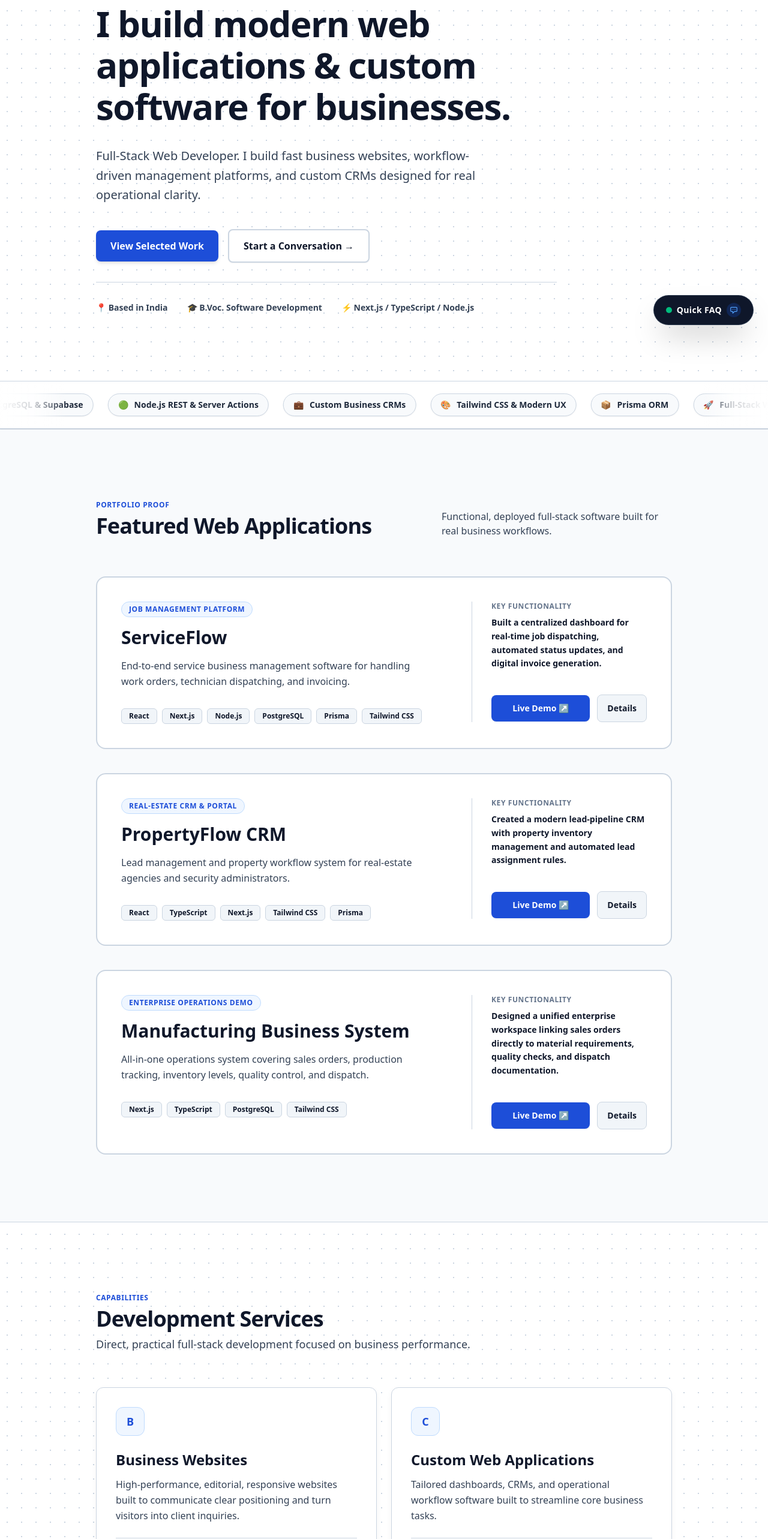
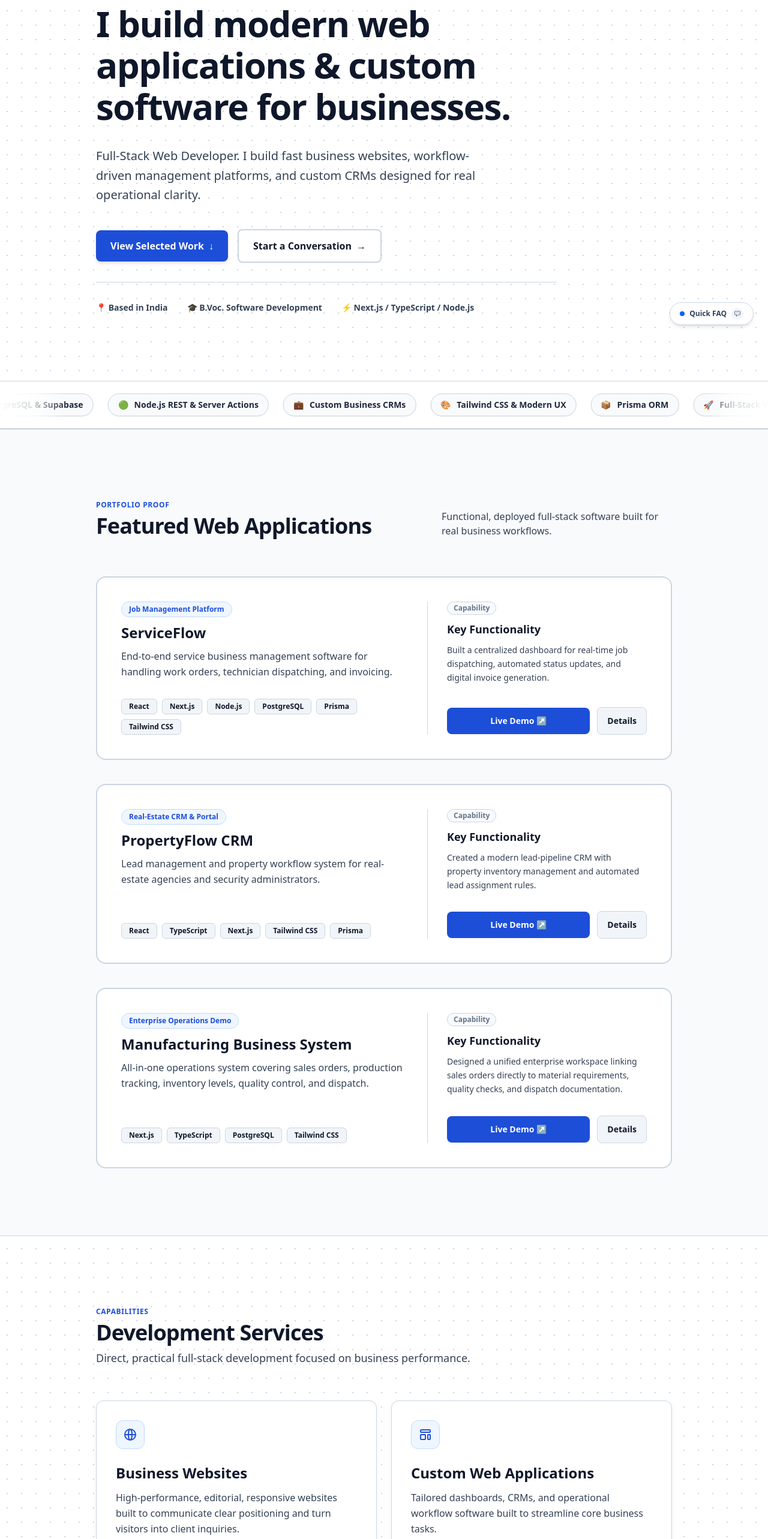
Before and after one commit to mituu6067653/portfolio, a Next.js app: page / in a window 1280 px wide. Shown: the part 234-2800 px from the top of the page at 60% size. Built offline with nearby package versions, Linux system fonts and the light colour scheme.

Commit message:
feat: add core portfolio UI components including Hero, Navbar, FeaturedWork, FAQChatbot, and Sections

```diff
--- a/src/components/FAQChatbot.tsx
+++ b/src/components/FAQChatbot.tsx
@@ -274,25 +274,25 @@ export default function FAQChatbot() {
       <div className="fixed bottom-4 right-4 sm:bottom-6 sm:right-6 z-40">
         <button
           onClick={() => setIsOpen(!isOpen)}
-          className={`flex items-center gap-2 px-3.5 py-2.5 sm:px-5 sm:py-3 bg-[#0F172A] hover:bg-[#162033] text-white border border-slate-700/80 hover:border-blue-500/60 rounded-full shadow-2xl transition-all duration-200 hover:scale-105 active:scale-95 group ${
+          className={`flex items-center gap-2 px-3.5 py-2 sm:px-4 sm:py-2 bg-white/95 hover:bg-white text-slate-700 hover:text-slate-900 border border-[#CBD5E1] hover:border-[#94A3B8] rounded-full shadow-md transition-all duration-200 hover:shadow-lg active:scale-95 group font-sans ${
             isOpen ? "hidden sm:flex" : "flex"
           }`}
-          aria-label="Toggle FAQ Assistant"
+          aria-label={isOpen ? "Close FAQ Assistant" : "Open Quick FAQ Assistant"}
         >
-          <span className="relative flex h-2 sm:h-2.5 w-2 sm:w-2.5">
-            <span className="animate-ping absolute inline-flex h-full w-full rounded-full bg-emerald-400 opacity-75"></span>
-            <span className="relative inline-flex rounded-full h-2 sm:h-2.5 w-2 sm:w-2.5 bg-emerald-500"></span>
+          <span className="relative flex h-2 w-2">
+            <span className="animate-ping absolute inline-flex h-full w-full rounded-full bg-blue-400 opacity-75"></span>
+            <span className="relative inline-flex rounded-full h-2 w-2 bg-blue-600"></span>
           </span>
-          <span className="text-xs sm:text-sm font-semibold tracking-wide">
-            {isOpen ? "Close Assistant" : "Quick FAQ"}
+          <span className="text-xs font-semibold tracking-normal text-slate-700 group-hover:text-slate-900">
+            {isOpen ? "Close FAQ" : "Quick FAQ"}
           </span>
-          <div className="w-5 h-5 sm:w-6 sm:h-6 rounded-full bg-blue-600/20 group-hover:bg-blue-600 text-blue-400 group-hover:text-white flex items-center justify-center transition-colors">
+          <div className="w-5 h-5 rounded-full bg-slate-100 group-hover:bg-blue-50 text-slate-500 group-hover:text-blue-600 flex items-center justify-center transition-colors">
             {isOpen ? (
-              <svg className="w-3.5 h-3.5" fill="none" viewBox="0 0 24 24" stroke="currentColor">
-                <path strokeLinecap="round" strokeLinejoin="round" strokeWidth={2.5} d="M6 18L18 6M6 6l12 12" />
+              <svg className="w-3 h-3" fill="none" viewBox="0 0 24 24" stroke="currentColor">
+                <path strokeLinecap="round" strokeLinejoin="round" strokeWidth={2} d="M6 18L18 6M6 6l12 12" />
               </svg>
             ) : (
-              <svg className="w-3.5 h-3.5" fill="none" viewBox="0 0 24 24" stroke="currentColor">
+              <svg className="w-3 h-3" fill="none" viewBox="0 0 24 24" stroke="currentColor">
                 <path strokeLinecap="round" strokeLinejoin="round" strokeWidth={2} d="M8 10h.01M12 10h.01M16 10h.01M9 16H5a2 2 0 01-2-2V6a2 2 0 012-2h14a2 2 0 012 2v8a2 2 0 01-2 2h-5l-5 5v-5z" />
               </svg>
             )}
--- a/src/components/FeaturedWork.tsx
+++ b/src/components/FeaturedWork.tsx
@@ -34,7 +34,7 @@ function SpotlightCard({ project }: { project: ProjectItem }) {
         setIsHovered(false);
         setMousePosition({ x: -1000, y: -1000 });
       }}
-      className="relative overflow-hidden rounded-2xl border-2 border-[#CBD5E1] bg-white p-5 sm:p-8 lg:p-10 flex flex-col lg:flex-row gap-6 sm:gap-8 items-start justify-between transition-all duration-300 hover:border-[#2563EB] hover:shadow-xl group"
+      className="relative overflow-hidden rounded-2xl border-2 border-[#CBD5E1] bg-white p-5 sm:p-8 lg:p-10 transition-all duration-300 hover:border-[#2563EB] hover:shadow-xl group"
     >
       {/* Spotlight Radial Beam following cursor */}
       <div
@@ -59,24 +59,28 @@ function SpotlightCard({ project }: { project: ProjectItem }) {
         }}
       />
 
-      <div className="space-y-3 sm:space-y-4 lg:w-7/12 relative z-10 w-full">
-        <div className="flex items-center gap-3">
-          <span className="text-xs font-bold uppercase tracking-wider text-[#1D4ED8] bg-[#EFF6FF] border border-[#BFDBFE] px-3 py-1 rounded-full">
+      <div className="relative z-10 w-full grid grid-cols-1 lg:grid-cols-12 gap-6 lg:gap-0 items-stretch">
+        {/* Left Column: Project Overview */}
+        <div className="lg:col-span-7 flex flex-col justify-between space-y-4 lg:pr-8 lg:border-r lg:border-[#CBD5E1]">
+          <div className="space-y-2.5">
+            <div className="flex items-center gap-2">
+              <span className="text-xs font-semibold text-[#1D4ED8] bg-[#EFF6FF] border border-[#BFDBFE] px-3 py-1 rounded-full">
                 {project.category}
               </span>
             </div>
-        <h3 className="text-xl sm:text-3xl font-extrabold text-[#0F172A] group-hover:text-[#1D4ED8] transition-colors">
+            <h3 className="text-xl sm:text-2xl font-extrabold text-[#0F172A] group-hover:text-[#1D4ED8] transition-colors">
               {project.name}
             </h3>
             <p className="text-sm sm:text-base text-[#334155] leading-relaxed font-normal">
               {project.description}
             </p>
+          </div>
 
           <div className="pt-2 sm:pt-4 flex flex-wrap gap-1.5 sm:gap-2">
             {project.technologies.map((tech) => (
               <span
                 key={tech}
-              className="px-2.5 sm:px-3 py-1 text-[11px] sm:text-xs font-bold text-[#0F172A] bg-[#F1F5F9] border border-[#CBD5E1] rounded-md transition-colors group-hover:bg-[#EFF6FF] group-hover:border-[#BFDBFE]"
+                className="px-2.5 sm:px-3 py-1 text-[11px] sm:text-xs font-semibold text-[#0F172A] bg-[#F1F5F9] border border-[#CBD5E1] rounded-md transition-colors group-hover:bg-[#EFF6FF] group-hover:border-[#BFDBFE]"
               >
                 {tech}
               </span>
@@ -84,12 +88,18 @@ function SpotlightCard({ project }: { project: ProjectItem }) {
           </div>
         </div>
 
-      <div className="w-full lg:w-4/12 flex flex-col justify-between h-full pt-4 lg:pt-0 lg:border-l lg:border-[#CBD5E1] lg:pl-8 space-y-4 sm:space-y-6 relative z-10 border-t lg:border-t-0 border-[#E2E8F0]">
-        <div>
-          <h4 className="text-xs font-bold uppercase tracking-wider text-[#64748B] mb-1.5 sm:mb-2">
+        {/* Right Column: Functionality & Actions */}
+        <div className="lg:col-span-5 flex flex-col justify-between space-y-4 pt-4 lg:pt-0 lg:pl-8 border-t lg:border-t-0 border-[#E2E8F0]">
+          <div className="space-y-2.5">
+            <div className="flex items-center gap-2">
+              <span className="text-xs font-semibold text-[#64748B] bg-[#F8FAFC] border border-[#CBD5E1] px-2.5 py-0.5 rounded-full">
+                Capability
+              </span>
+            </div>
+            <h4 className="text-base sm:text-lg font-bold text-[#0F172A]">
               Key Functionality
             </h4>
-          <p className="text-xs sm:text-sm text-[#0F172A] font-semibold leading-relaxed">
+            <p className="text-xs sm:text-sm text-[#334155] font-medium leading-relaxed">
               {project.solution}
             </p>
           </div>
@@ -109,6 +119,7 @@ function SpotlightCard({ project }: { project: ProjectItem }) {
             >
               Details
             </Link>
+          </div>
         </div>
       </div>
     </div>
--- a/src/components/Hero.tsx
+++ b/src/components/Hero.tsx
@@ -20,15 +20,17 @@ export default function Hero() {
         <div className="pt-2 flex flex-col sm:flex-row items-stretch sm:items-center gap-3 sm:gap-4">
           <Link
             href="#work"
-            className="inline-flex items-center justify-center px-6 py-3.5 text-base font-bold text-white bg-[#1D4ED8] hover:bg-[#1E40AF] rounded-lg shadow-md transition-all text-center"
+            className="inline-flex items-center justify-center gap-2 px-6 py-3.5 text-base font-bold text-white bg-[#1D4ED8] hover:bg-[#1E40AF] rounded-lg shadow-md transition-all text-center"
           >
-            View Selected Work
+            <span>View Selected Work</span>
+            <span aria-hidden="true">↓</span>
           </Link>
           <Link
             href="#contact"
-            className="inline-flex items-center justify-center px-6 py-3.5 text-base font-bold text-[#0F172A] bg-white hover:bg-[#F8FAFC] border-2 border-[#CBD5E1] rounded-lg transition-all text-center shadow-xs"
+            className="inline-flex items-center justify-center gap-2 px-6 py-3.5 text-base font-bold text-[#0F172A] bg-white hover:bg-[#F8FAFC] border-2 border-[#CBD5E1] rounded-lg transition-all text-center shadow-xs"
           >
-            Start a Conversation →
+            <span>Start a Conversation</span>
+            <span aria-hidden="true">→</span>
           </Link>
         </div>
 
--- a/src/components/Navbar.tsx
+++ b/src/components/Navbar.tsx
@@ -36,7 +36,7 @@ export default function Navbar() {
         <div className="hidden md:flex items-center">
           <Link
             href="#contact"
-            className="inline-flex items-center justify-center px-5 py-2 text-sm font-bold text-white bg-[#1D4ED8] hover:bg-[#1E40AF] rounded-lg transition-colors shadow-xs"
+            className="inline-flex items-center justify-center px-4 py-2 text-sm font-semibold text-[#1D4ED8] hover:text-[#1E40AF] bg-[#EFF6FF] hover:bg-[#DBEAFE] border border-[#BFDBFE] rounded-lg transition-colors"
           >
             Start a Project
           </Link>
--- a/src/components/Sections.tsx
+++ b/src/components/Sections.tsx
@@ -1,4 +1,28 @@
 import { SERVICES, PROCESS_STEPS, TECH_STACK } from "@/data/portfolio";
+
+const SERVICE_ICONS: Record<string, React.ReactNode> = {
+  "business-websites": (
+    <svg className="w-6 h-6 text-[#1D4ED8]" fill="none" viewBox="0 0 24 24" stroke="currentColor">
+      <path strokeLinecap="round" strokeLinejoin="round" strokeWidth={2} d="M21 12a9 9 0 01-9 9m9-9a9 9 0 00-9-9m9 9H3m9 9a9 9 0 01-9-9m9 9c1.657 0 3-4.03 3-9s-1.343-9-3-9m0 18c-1.657 0-3-4.03-3-9s1.343-9 3-9m-9 9a9 9 0 019-9" />
+    </svg>
+  ),
+  "custom-web-apps": (
+    <svg className="w-6 h-6 text-[#1D4ED8]" fill="none" viewBox="0 0 24 24" stroke="currentColor">
+      <path strokeLinecap="round" strokeLinejoin="round" strokeWidth={2} d="M4 5a1 1 0 011-1h14a1 1 0 011 1v2a1 1 0 01-1 1H5a1 1 0 01-1-1V5zM4 13a1 1 0 011-1h6a1 1 0 011 1v6a1 1 0 01-1 1H5a1 1 0 01-1-1v-6zM16 13a1 1 0 011-1h2a1 1 0 011 1v6a1 1 0 01-1 1h-2a1 1 0 01-1-1v-6z" />
+    </svg>
+  ),
+  "website-redesign": (
+    <svg className="w-6 h-6 text-[#1D4ED8]" fill="none" viewBox="0 0 24 24" stroke="currentColor">
+      <path strokeLinecap="round" strokeLinejoin="round" strokeWidth={2} d="M7 21a4 4 0 01-4-4V5a2 2 0 012-2h4a2 2 0 012 2v12a4 4 0 01-4 4zm0 0h12a2 2 0 002-2v-4a2 2 0 00-2-2h-2.343M11 7.343l1.657-1.657a2 2 0 012.828 0l2.829 2.829a2 2 0 010 2.828l-8.486 8.485M7 17h.01" />
+    </svg>
+  ),
+  "bug-fixes-improvements": (
+    <svg className="w-6 h-6 text-[#1D4ED8]" fill="none" viewBox="0 0 24 24" stroke="currentColor">
+      <path strokeLinecap="round" strokeLinejoin="round" strokeWidth={2} d="M10.325 4.317c.426-1.756 2.924-1.756 3.35 0a1.724 1.724 0 002.573 1.066c1.543-.94 3.31.826 2.37 2.37a1.724 1.724 0 001.065 2.572c1.756.426 1.756 2.924 0 3.35a1.724 1.724 0 00-1.066 2.573c.94 1.543-.826 3.31-2.37 2.37a1.724 1.724 0 00-2.572 1.065c-.426 1.756-2.924 1.756-3.35 0a1.724 1.724 0 00-2.573-1.066c-1.543.94-3.31-.826-2.37-2.37a1.724 1.724 0 00-1.065-2.572c-1.756-.426-1.756-2.924 0-3.35a1.724 1.724 0 001.066-2.573c-.94-1.543.826-3.31 2.37-2.37.996.608 2.296.07 2.572-1.065z" />
+      <path strokeLinecap="round" strokeLinejoin="round" strokeWidth={2} d="M15 12a3 3 0 11-6 0 3 3 0 016 0z" />
+    </svg>
+  ),
+};
 
 export function Services() {
   return (
@@ -21,12 +45,18 @@ export function Services() {
             key={service.id}
             className="high-contrast-card rounded-xl p-5 sm:p-8 bg-white flex flex-col justify-between"
           >
-            <div>
-              <div className="w-10 h-10 sm:w-12 sm:h-12 rounded-xl bg-[#EFF6FF] border border-[#BFDBFE] text-[#1D4ED8] flex items-center justify-center font-bold text-base sm:text-lg mb-4 sm:mb-6">
-                {service.title.charAt(0)}
+            <div className="flex-grow flex flex-col">
+              <div className="w-11 h-11 sm:w-12 sm:h-12 rounded-xl bg-[#EFF6FF] border border-[#BFDBFE] flex items-center justify-center mb-4 sm:mb-6 shrink-0">
+                {SERVICE_ICONS[service.id] || (
+                  <span className="text-[#1D4ED8] font-bold text-lg">⚡</span>
+                )}
               </div>
-              <h3 className="text-xl sm:text-2xl font-bold text-[#0F172A] mb-2 sm:mb-3">{service.title}</h3>
-              <p className="text-sm sm:text-base text-[#334155] leading-relaxed mb-4 sm:mb-6 font-normal">{service.description}</p>
+              <div className="min-h-[6.5rem] sm:min-h-[8.5rem] flex flex-col justify-start">
+                <h3 className="text-xl sm:text-2xl font-bold text-[#0F172A] mb-2 sm:mb-3">{service.title}</h3>
+                <p className="text-sm sm:text-base text-[#334155] leading-relaxed font-normal">
+                  {service.description}
+                </p>
+              </div>
             </div>
 
             <div className="pt-4 sm:pt-6 border-t border-[#CBD5E1]">
@@ -103,28 +133,34 @@ export function AboutAndTech() {
             My primary goal is to deliver clean, functional code that solves operational problems—from scheduling platforms to real-estate CRMs.
           </p>
 
-          <div className="p-4 sm:p-6 bg-[#EFF6FF] border-2 border-[#BFDBFE] rounded-xl space-y-1.5 sm:space-y-2">
-            <h4 className="text-sm sm:text-base font-bold text-[#0F172A]">Development Philosophy</h4>
+          {/* Aligned Callout Box */}
+          <div className="p-5 sm:p-6 bg-[#EFF6FF] border border-[#BFDBFE] border-l-4 border-l-[#1D4ED8] rounded-r-xl rounded-l-xs space-y-1.5 sm:space-y-2">
+            <h3 className="text-sm sm:text-base font-bold text-[#0F172A]">Development Philosophy</h3>
             <p className="text-xs sm:text-sm text-[#1E3A8A] font-semibold leading-relaxed">
-              "Simple is intentional. Every line of code and interface element must serve a clear user goal or business result."
+              &ldquo;Simple is intentional. Every line of code and interface element must serve a clear user goal or business result.&rdquo;
             </p>
           </div>
         </div>
 
         {/* Tech Stack */}
-        <div className="lg:col-span-6 high-contrast-card rounded-xl p-5 sm:p-8 bg-white space-y-5 sm:space-y-6">
-          <h3 className="text-lg sm:text-xl font-bold text-[#0F172A] border-b border-[#CBD5E1] pb-3 sm:pb-4">
-            Technical Capabilities
-          </h3>
+        <div className="lg:col-span-6 high-contrast-card rounded-xl p-6 sm:p-8 bg-white space-y-6 sm:space-y-7">
+          <div className="border-b border-[#CBD5E1] pb-3 sm:pb-4 flex items-center justify-between">
+            <h3 className="text-lg sm:text-xl font-bold text-[#0F172A]">
+              Technical Capabilities
+            </h3>
+            <span className="text-xs font-semibold text-[#1D4ED8] bg-[#EFF6FF] border border-[#BFDBFE] px-2.5 py-0.5 rounded-full">
+              Production Stack
+            </span>
+          </div>
 
           <div className="space-y-5 sm:space-y-6 text-sm">
             <div>
-              <h4 className="text-xs font-bold uppercase tracking-wider text-[#64748B] mb-2 sm:mb-3">
+              <h4 className="text-xs font-bold uppercase tracking-wider text-[#64748B] mb-2.5">
                 Frontend Development
               </h4>
-              <div className="flex flex-wrap gap-1.5 sm:gap-2">
+              <div className="flex flex-wrap items-center gap-2">
                 {TECH_STACK.frontend.map((t) => (
-                  <span key={t} className="px-2.5 sm:px-3.5 py-1 sm:py-1.5 bg-[#F1F5F9] border border-[#CBD5E1] rounded-md text-[11px] sm:text-xs font-bold text-[#0F172A]">
+                  <span key={t} className="inline-flex items-center whitespace-nowrap px-3 py-1.5 bg-[#F1F5F9] hover:bg-[#E2E8F0] border border-[#CBD5E1] rounded-md text-xs font-semibold text-[#0F172A] transition-colors">
                     {t}
                   </span>
                 ))}
@@ -132,12 +168,12 @@ export function AboutAndTech() {
             </div>
 
             <div>
-              <h4 className="text-xs font-bold uppercase tracking-wider text-[#64748B] mb-2 sm:mb-3">
+              <h4 className="text-xs font-bold uppercase tracking-wider text-[#64748B] mb-2.5">
                 Backend &amp; API Layer
               </h4>
-              <div className="flex flex-wrap gap-1.5 sm:gap-2">
+              <div className="flex flex-wrap items-center gap-2">
                 {TECH_STACK.backend.map((t) => (
-                  <span key={t} className="px-2.5 sm:px-3.5 py-1 sm:py-1.5 bg-[#F1F5F9] border border-[#CBD5E1] rounded-md text-[11px] sm:text-xs font-bold text-[#0F172A]">
+                  <span key={t} className="inline-flex items-center whitespace-nowrap px-3 py-1.5 bg-[#F1F5F9] hover:bg-[#E2E8F0] border border-[#CBD5E1] rounded-md text-xs font-semibold text-[#0F172A] transition-colors">
                     {t}
                   </span>
                 ))}
@@ -145,12 +181,12 @@ export function AboutAndTech() {
             </div>
 
             <div>
-              <h4 className="text-xs font-bold uppercase tracking-wider text-[#64748B] mb-2 sm:mb-3">
+              <h4 className="text-xs font-bold uppercase tracking-wider text-[#64748B] mb-2.5">
                 Database Architecture
               </h4>
-              <div className="flex flex-wrap gap-1.5 sm:gap-2">
+              <div className="flex flex-wrap items-center gap-2">
                 {TECH_STACK.database.map((t) => (
-                  <span key={t} className="px-2.5 sm:px-3.5 py-1 sm:py-1.5 bg-[#F1F5F9] border border-[#CBD5E1] rounded-md text-[11px] sm:text-xs font-bold text-[#0F172A]">
+                  <span key={t} className="inline-flex items-center whitespace-nowrap px-3 py-1.5 bg-[#F1F5F9] hover:bg-[#E2E8F0] border border-[#CBD5E1] rounded-md text-xs font-semibold text-[#0F172A] transition-colors">
                     {t}
                   </span>
                 ))}
@@ -158,12 +194,12 @@ export function AboutAndTech() {
             </div>
 
             <div>
-              <h4 className="text-xs font-bold uppercase tracking-wider text-[#64748B] mb-2 sm:mb-3">
+              <h4 className="text-xs font-bold uppercase tracking-wider text-[#64748B] mb-2.5">
                 Workflow &amp; Deployment
               </h4>
-              <div className="flex flex-wrap gap-1.5 sm:gap-2">
+              <div className="flex flex-wrap items-center gap-2">
                 {TECH_STACK.workflow.map((t) => (
-                  <span key={t} className="px-2.5 sm:px-3.5 py-1 sm:py-1.5 bg-[#F1F5F9] border border-[#CBD5E1] rounded-md text-[11px] sm:text-xs font-bold text-[#0F172A]">
+                  <span key={t} className="inline-flex items-center whitespace-nowrap px-3 py-1.5 bg-[#F1F5F9] hover:bg-[#E2E8F0] border border-[#CBD5E1] rounded-md text-xs font-semibold text-[#0F172A] transition-colors">
                     {t}
                   </span>
                 ))}
```
Lines whose indentation alone changed are shown as unchanged.
